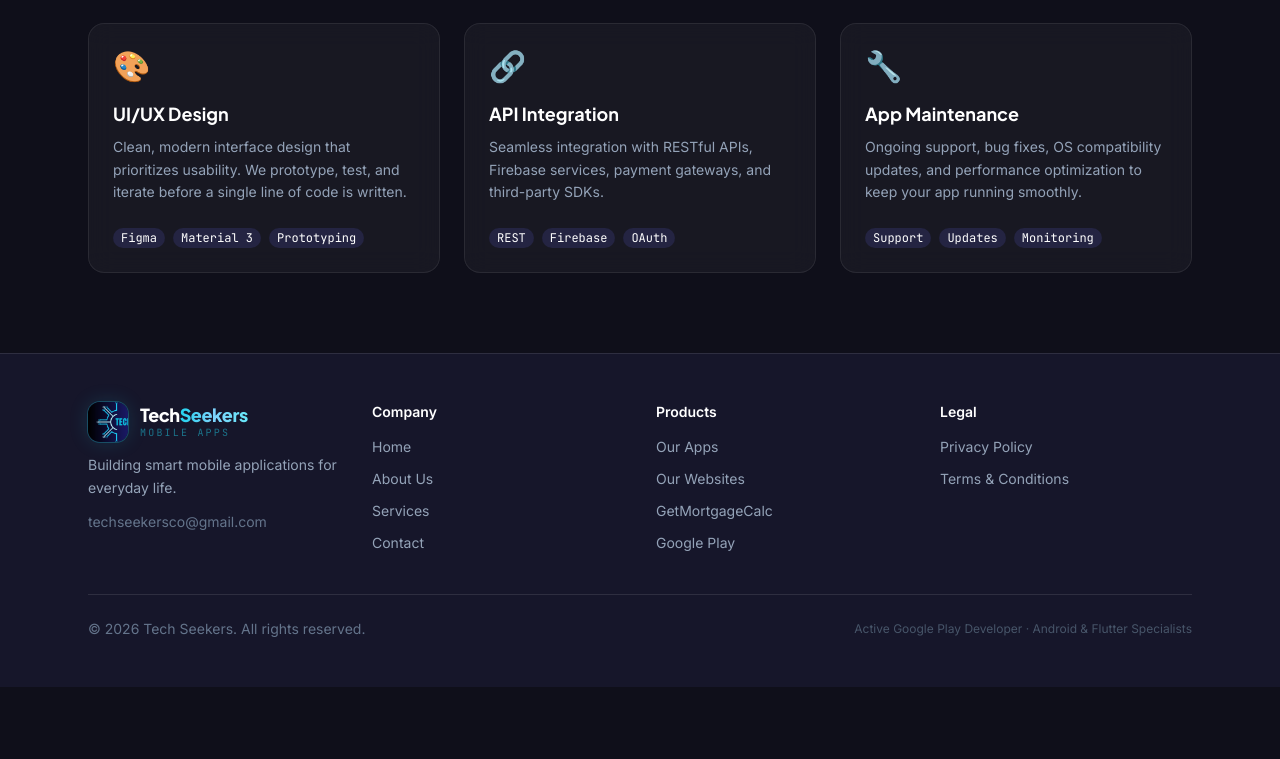
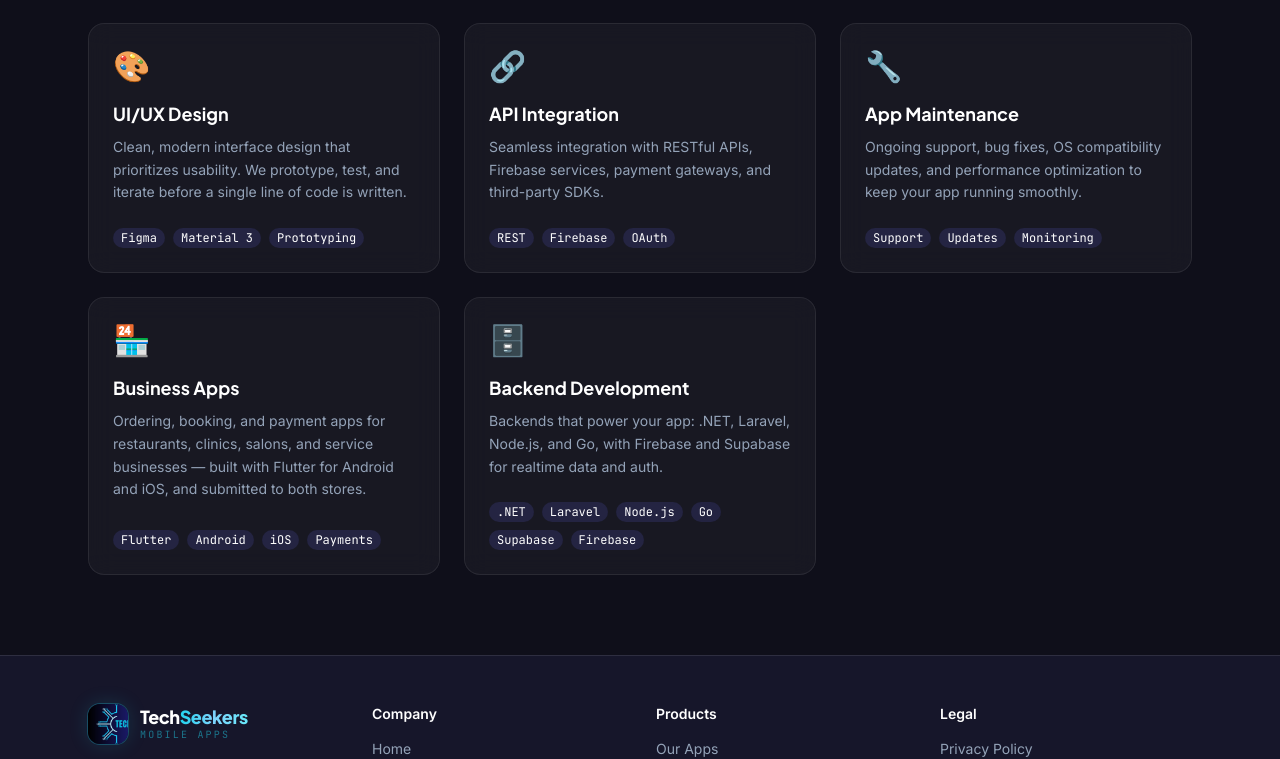
Before and after one commit to Adeel7374/tech-seekers, a React (Vite) app: page /services in a window 1280 px wide. Shown: the part 577-1336 px from the top of the page. Before the commit the page ends 1264 px from the top, so only its background shows below. Built offline with nearby package versions, Linux system fonts and the light colour scheme.

Commit message:
Add business apps service, backend service, and full-stack techs (Services)

```diff
--- a/src/pages/Services.jsx
+++ b/src/pages/Services.jsx
@@ -38,6 +38,18 @@ const services = [
     title: 'App Maintenance',
     desc: 'Ongoing support, bug fixes, OS compatibility updates, and performance optimization to keep your app running smoothly.',
     tags: ['Support', 'Updates', 'Monitoring'],
+  },
+  {
+    icon: '🏪',
+    title: 'Business Apps',
+    desc: 'Ordering, booking, and payment apps for restaurants, clinics, salons, and service businesses — built with Flutter for Android and iOS, and submitted to both stores.',
+    tags: ['Flutter', 'Android', 'iOS', 'Payments'],
+  },
+  {
+    icon: '🗄️',
+    title: 'Backend Development',
+    desc: 'Backends that power your app: .NET, Laravel, Node.js, and Go, with Firebase and Supabase for realtime data and auth.',
+    tags: ['.NET', 'Laravel', 'Node.js', 'Go', 'Supabase', 'Firebase'],
   },
 ]
 
```
